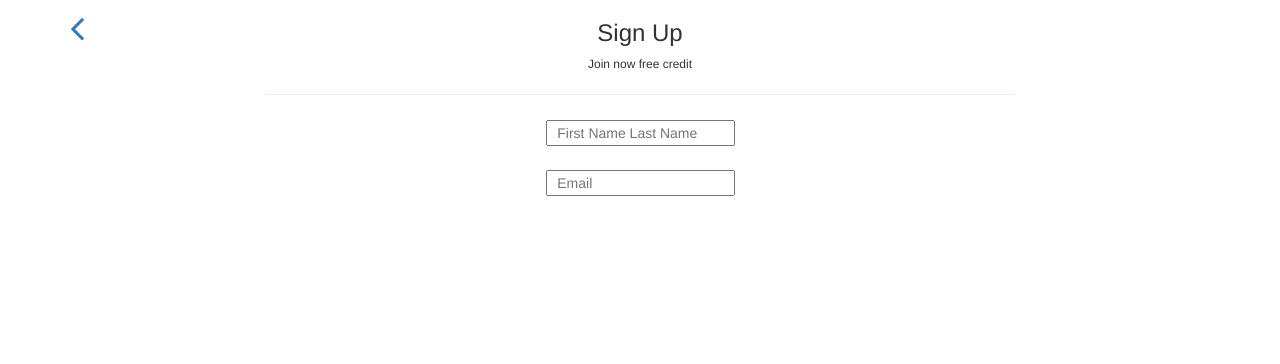
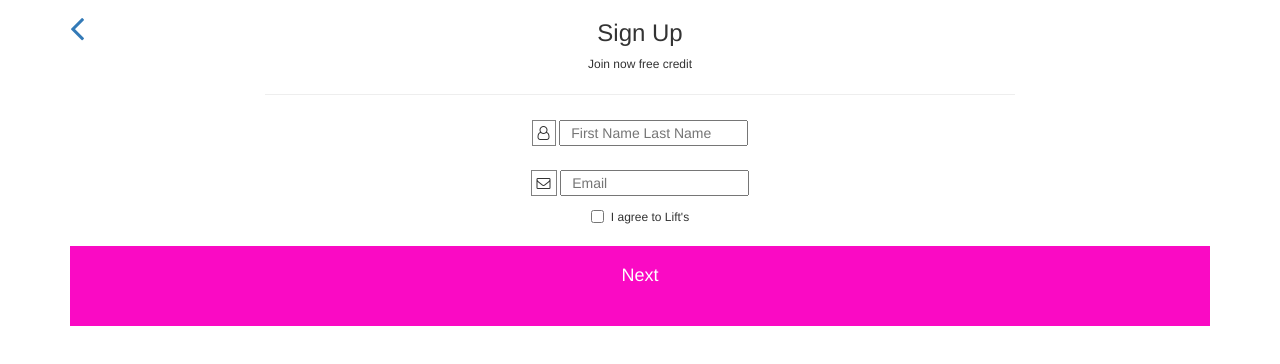
Before and after one commit to KatherineMontecinos/lyft, a plain HTML site: page signup2.html in a window 1280 px wide. Drawn offline with Linux system fonts and the light colour scheme.

Commit message:
funcionalidad del input y detalles en el html

```diff
--- a/css/style2.css
+++ b/css/style2.css
@@ -16,3 +16,37 @@ hr {
 .email {
 	margin-top: 3vh;
 }
+
+.next {
+	background-color: #FA0AC4;
+	height: 10vh;
+}
+
+h6 {
+	display: inline;
+}
+
+input {
+	display: inline;
+}
+
+h4 {
+	color: white;
+	padding-top: 20px;
+}
+
+.frase {
+	font-size: 11px;
+	margin-bottom: 5vh;
+	margin-top: 5vw;
+}
+
+.email i {
+	border: 1px solid gray;
+	padding: 5px;
+}
+
+.name i {
+	border: 1px solid gray;
+	padding: 5px;
+}
--- a/signup2.html
+++ b/signup2.html
@@ -26,17 +26,42 @@
 	<section>
 		<div class="container">
 			<div class="row">
-  				<div class="col-xs-12 col-sm-12 text-center">
+  				<div class="col-xs-12 col-sm-12 name text-center">
+  					<i class="fa fa-user-o" aria-hidden="true"></i>
     				<input type="text" name="name" placeholder="  First Name Last Name">
      			</div>
      		</div>
      		<div class="row">
      			<div class="col-xs-12 col-sm-12 email text-center">
+     			<i class="fa fa-envelope-o" aria-hidden="true"></i>
      			<input type="text" name="email" placeholder="  Email">
      			</div>
      		</div>
 		</div>
 	</section>
+	<section>
+		<div class="container">
+			<div class="row">
+				<div class="col-xs-12 text-center">
+					<div class="checkbox">
+        				<label>
+           				 	<input type="checkbox" value="remember-me">
+              				<h6> I agree to Lift's</h6>
+            			</label>
+   					</div>
+   				</div>
+   			</div>
+   		</div>
+    </section>
+    <section>
+		<div class="container">
+			<div class="row">
+				<div class="col-xs-12">
+					<div class="next text-center"><h4>Next</h4></div>
+   				</div>
+   			</div>
+   		</div>
+    </section>
 
 
 <script type="text/javascript" src="js/jquery.js"></script>
```
Also changed, not shown: js/main.js (+12 -0 lines), signup.html (+19 -0 lines), img/chile.png (added).
